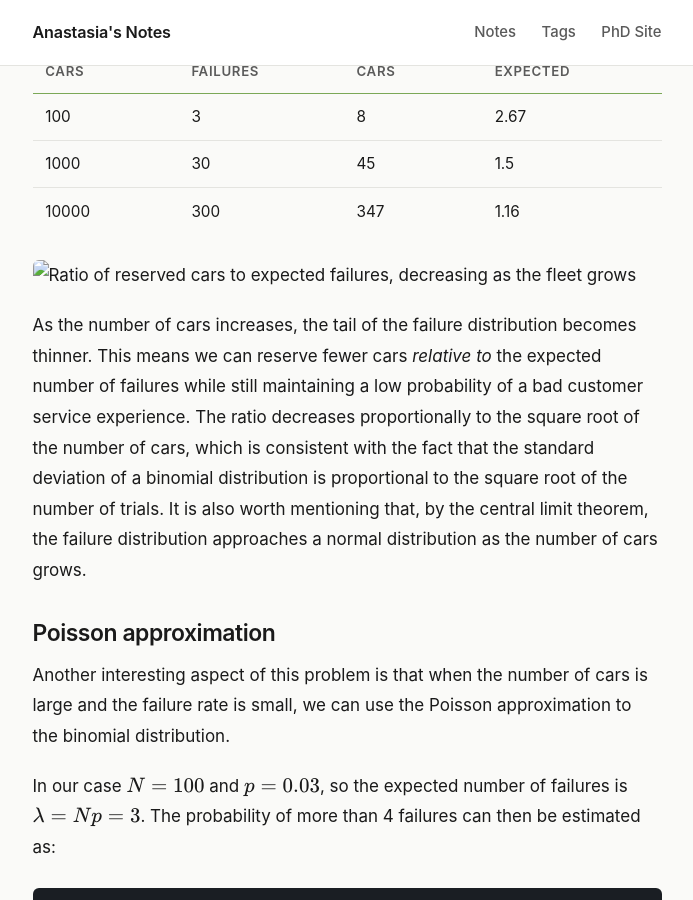
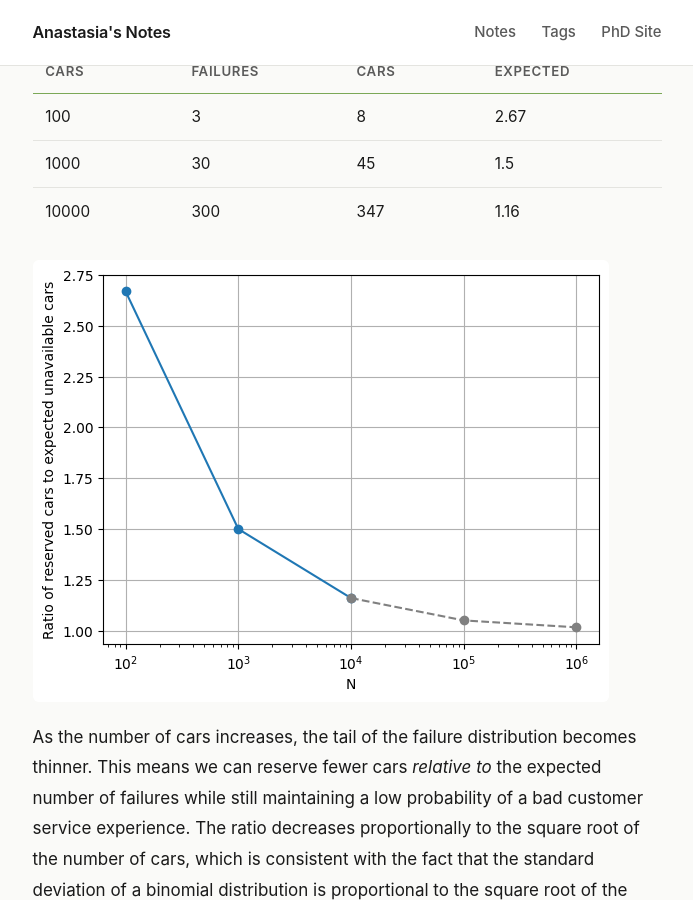
Before and after one commit to Tourmaline/Tourmaline.github.io, a Jekyll site: the page built from _posts/2026-06-18-LLN.md, in a window 1280 px wide and 900 px high, scrolled down 2371 px. Shown: the whole window, without its empty margins (293-986 px from the left). Built offline with Jekyll 4.4.1, drawn with Linux system fonts in a browser that asks for light colours.

Commit message:
Fix image path so it renders on site

```diff
--- a/_posts/2026-06-18-LLN.md
+++ b/_posts/2026-06-18-LLN.md
@@ -62,7 +62,7 @@ Let us consider all the cases together:
 | 1000 | 30 | 45 | 1.5 |
 | 10000 | 300 | 347 | 1.16 |
 
-![Ratio of reserved cars to expected failures, decreasing as the fleet grows](image-LLN-cars-ratio.png)
+![Ratio of reserved cars to expected failures, decreasing as the fleet grows]({{ '/assets/images/image-LLN-cars-ratio.png' | relative_url }})
 
 As the number of cars increases, the tail of the failure distribution becomes thinner. This means we can reserve fewer cars *relative to* the expected number of failures while still maintaining a low probability of a bad customer service experience. The ratio decreases proportionally to the square root of the number of cars, which is consistent with the fact that the standard deviation of a binomial distribution is proportional to the square root of the number of trials. It is also worth mentioning that, by the central limit theorem, the failure distribution approaches a normal distribution as the number of cars grows.
 
```
Also changed, not shown: assets/images/image-LLN-cars-ratio.png (renamed from _posts/image-LLN-cars-ratio.png).
